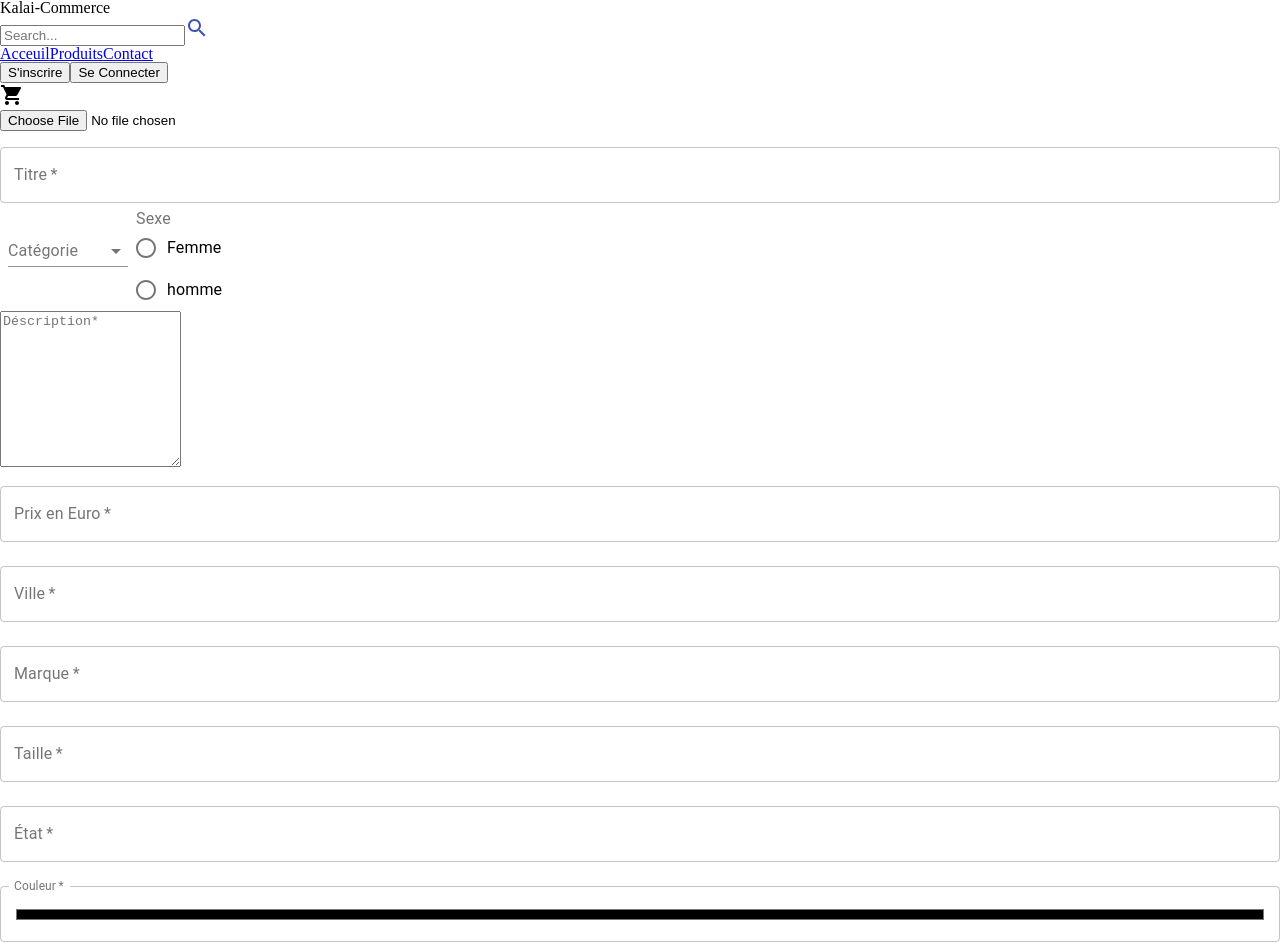
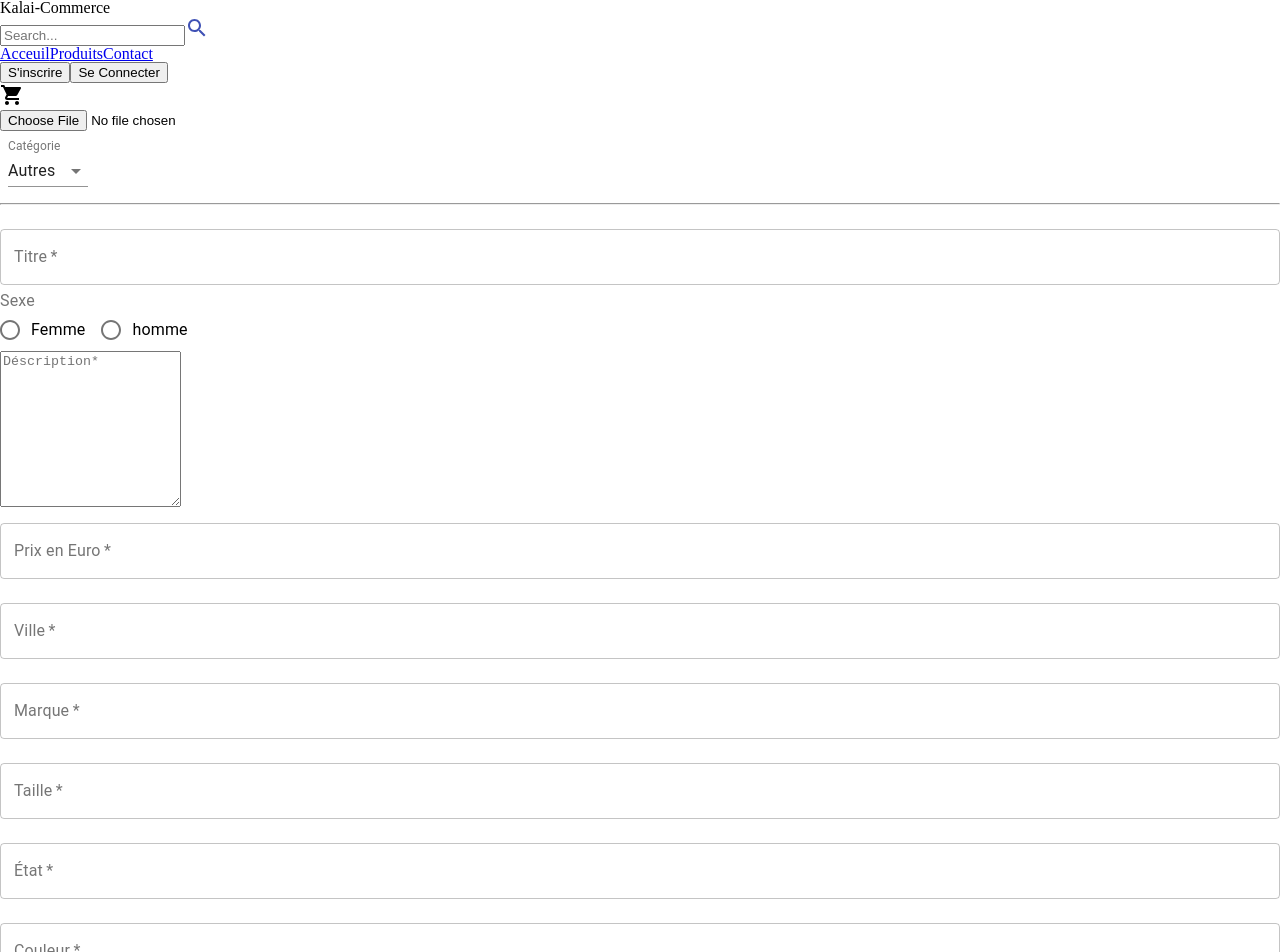
Before and after one commit to kalai-git-dev/Ecommerce-projet, a React (Create React App) app: page /publish in a window 1280 px wide. Shown: the top 952 px of the page. Built offline with nearby package versions, Linux system fonts and the light colour scheme.

Commit message:
update publish page

```diff
--- a/src/App.css
+++ b/src/App.css
@@ -2,5 +2,5 @@
   box-sizing: border-box;
 }
 
-@import "./styles/Header.css";
+@import "./styles/header.css";
 @import "./styles/Publish.css";
--- a/src/pages/Publish.js
+++ b/src/pages/Publish.js
@@ -1,4 +1,5 @@
-import React from "react";
+import React, { useState } from "react";
+import axios from "axios";
 import TextField from "@material-ui/core/TextField";
 import Radio from "@material-ui/core/Radio";
 import RadioGroup from "@material-ui/core/RadioGroup";
@@ -6,6 +7,8 @@ import FormControlLabel from "@material-ui/core/FormControlLabel";
 import FormControl from "@material-ui/core/FormControl";
 import FormLabel from "@material-ui/core/FormLabel";
 import TextareaAutosize from "@material-ui/core/TextareaAutosize";
+import Button from "@material-ui/core/Button";
+
 // select input
 import InputLabel from "@material-ui/core/InputLabel";
 import MenuItem from "@material-ui/core/MenuItem";
@@ -15,7 +18,7 @@ import Select from "@material-ui/core/Select";
 const useStyles = makeStyles((theme) => ({
   formControl: {
     margin: theme.spacing(1),
-    minWidth: 120,
+    minWidth: 80,
   },
   selectEmpty: {
     marginTop: theme.spacing(2),
@@ -24,14 +27,84 @@ const useStyles = makeStyles((theme) => ({
 
 function Publish() {
   const classes = useStyles();
+  const [picture, setPicture] = useState({});
+  const [description, setDescription] = useState("");
+  const [title, setTitle] = useState("");
+  const [category, setCategory] = useState("Autres");
+  const [city, setCity] = useState("");
+  const [price, setPrice] = useState("");
+  const [sexe, setSexe] = useState("");
+  const [marque, setMarque] = useState("");
+  const [size, setSize] = useState("");
+  const [condition, setCondition] = useState("");
+  const [color, setColor] = useState("");
+
+  const userToken =
+    "g6FEXagZCSwTwokmKRWNGIv3KpVaUfDLBiqTfKQepvHl0vFIlCnxtoDhqnQIOChW";
+  //   console.log(picture);
+  const handleSubmit = async (e) => {
+    e.preventDefault();
+    const formData = new FormData();
+    formData.append("picture", picture);
+    formData.append("description", description);
+    formData.append("title", title);
+    formData.append("category", category);
+    formData.append("city", city);
+    formData.append("price", price);
+    formData.append("sexe", sexe);
+    formData.append("marque", marque);
+    formData.append("size", size);
+    formData.append("condition", condition);
+    formData.append("color", color);
+
+    // try {
+    const response = await axios.post(
+      "http://localhost:3000/publish",
+      formData,
+      {
+        headers: {
+          Authorization: "Bearer " + userToken,
+          "Content-Type": "multipart/form-data",
+        },
+      }
+    );
+    console.log(response.data);
+    // } catch (error) {
+    //   alert(error.message);
+    // }
+  };
+
   return (
     <div className="publish">
-      <div className="publish__container">
+      <form onSubmit={handleSubmit} className="publish__container">
         <div className="publish__infos">
           <div className="publish__infos__image">
-            <input type="file" />
+            <input
+              type="file"
+              onChange={(e) => {
+                setPicture(e.target.files[0]);
+              }}
+            />
           </div>
           <div className="publish__infos_rigth">
+            <FormControl className={classes.formControl}>
+              <InputLabel id="demo-simple-select-label">Catégorie</InputLabel>
+              <Select
+                labelId="demo-simple-select-label"
+                id="demo-simple-select"
+                required
+                value={category}
+                onChange={(e) => {
+                  setCategory(e.target.value);
+                }}
+              >
+                <MenuItem value={"Vêtements"}>Vêtements</MenuItem>
+                <MenuItem value={"Chaussures"}>Chaussures</MenuItem>
+                <MenuItem value={"Services"}>Services</MenuItem>
+                <MenuItem value={"Autres"}>Autres</MenuItem>
+              </Select>
+            </FormControl>
+            <hr />
             <TextField
               variant="outlined"
               margin="normal"
@@ -42,31 +115,23 @@ function Publish() {
               type="title"
               id="title"
               autoComplete="current-title"
+              value={title}
+              onChange={(e) => {
+                setTitle(e.target.value);
+              }}
             />
-            <div className="category-sexe">
-              <FormControl className={classes.formControl}>
-                <InputLabel id="demo-simple-select-label">Catégorie</InputLabel>
-                <Select
-                  labelId="demo-simple-select-label"
-                  id="demo-simple-select"
-                  // value={age}
-                  // onChange={handleChange}
-                >
-                  <MenuItem value={10}>Vêtements</MenuItem>
-                  <MenuItem value={20}>Chaussures</MenuItem>
-                  <MenuItem value={30}>Services</MenuItem>
-                  <MenuItem value={30}>Autres</MenuItem>
-                </Select>
-              </FormControl>
-
             <FormControl component="fieldset">
               <FormLabel component="legend">Sexe</FormLabel>
               <RadioGroup
                 aria-label="gender"
                 name="gender1"
-                  // value={value}
-                  // onChange={handleChange}
+                value={sexe}
+                required
+                onChange={(e) => {
+                  setSexe(e.target.value);
+                }}
               >
+                <div className="category-sexe">
                   <FormControlLabel
                     value="femme"
                     control={<Radio />}
@@ -77,30 +142,23 @@ function Publish() {
                     control={<Radio />}
                     label="homme"
                   />
+                </div>
               </RadioGroup>
             </FormControl>
-            </div>
             <TextareaAutosize
+              style={{ display: "block" }}
               rowsMin={10}
               label="Prix en Euro"
               variant="outlined"
               margin="normal"
               aria-label="maximum height"
               placeholder="Déscription*"
-              defaultValue=""
+              value={description}
+              onChange={(e) => {
+                setDescription(e.target.value);
+              }}
             />
-            {/* <label htmlFor="">Description</label>
-            <textarea
-              variant="outlined"
-              margin="normal"
-              required
-              fullWidth
-              name="description"
-              label="Description"
-              type="description"
-              id="description"
-              autoComplete="current-description"
-            /> */}
+
             <TextField
               variant="outlined"
               margin="normal"
@@ -108,9 +166,13 @@ function Publish() {
               fullWidth
               name="Price"
               label="Prix en Euro"
-              type="Price"
+              type="number"
               id="Price"
               autoComplete="current-Price"
+              value={price}
+              onChange={(e) => {
+                setPrice(e.target.value);
+              }}
             />
             <TextField
               variant="outlined"
@@ -122,6 +184,10 @@ function Publish() {
               type="City"
               id="City"
               autoComplete="current-City"
+              value={city}
+              onChange={(e) => {
+                setCity(e.target.value);
+              }}
             />
           </div>
         </div>
@@ -136,6 +202,10 @@ function Publish() {
             type="Marque"
             id="Marque"
             autoComplete="current-Marque"
+            value={marque}
+            onChange={(e) => {
+              setMarque(e.target.value);
+            }}
           />
           <TextField
             variant="outlined"
@@ -147,6 +217,10 @@ function Publish() {
             type="Size"
             id="Size"
             autoComplete="current-Size"
+            value={size}
+            onChange={(e) => {
+              setSize(e.target.value);
+            }}
           />
           <TextField
             variant="outlined"
@@ -158,6 +232,10 @@ function Publish() {
             type="Condition"
             id="Condition"
             autoComplete="current-Condition"
+            value={condition}
+            onChange={(e) => {
+              setCondition(e.target.value);
+            }}
           />
           <TextField
             variant="outlined"
@@ -166,12 +244,19 @@ function Publish() {
             fullWidth
             name="color"
             label="Couleur"
-            type="color"
+            // type="color"
             id="color"
             autoComplete="current-color"
+            value={color}
+            onChange={(e) => {
+              setColor(e.target.value);
+            }}
           />
         </div>
-      </div>
+        <Button variant="contained" type="submit" color="primary">
+          Publier
+        </Button>
+      </form>
     </div>
   );
 }
```
Lines whose indentation alone changed are shown as unchanged.
